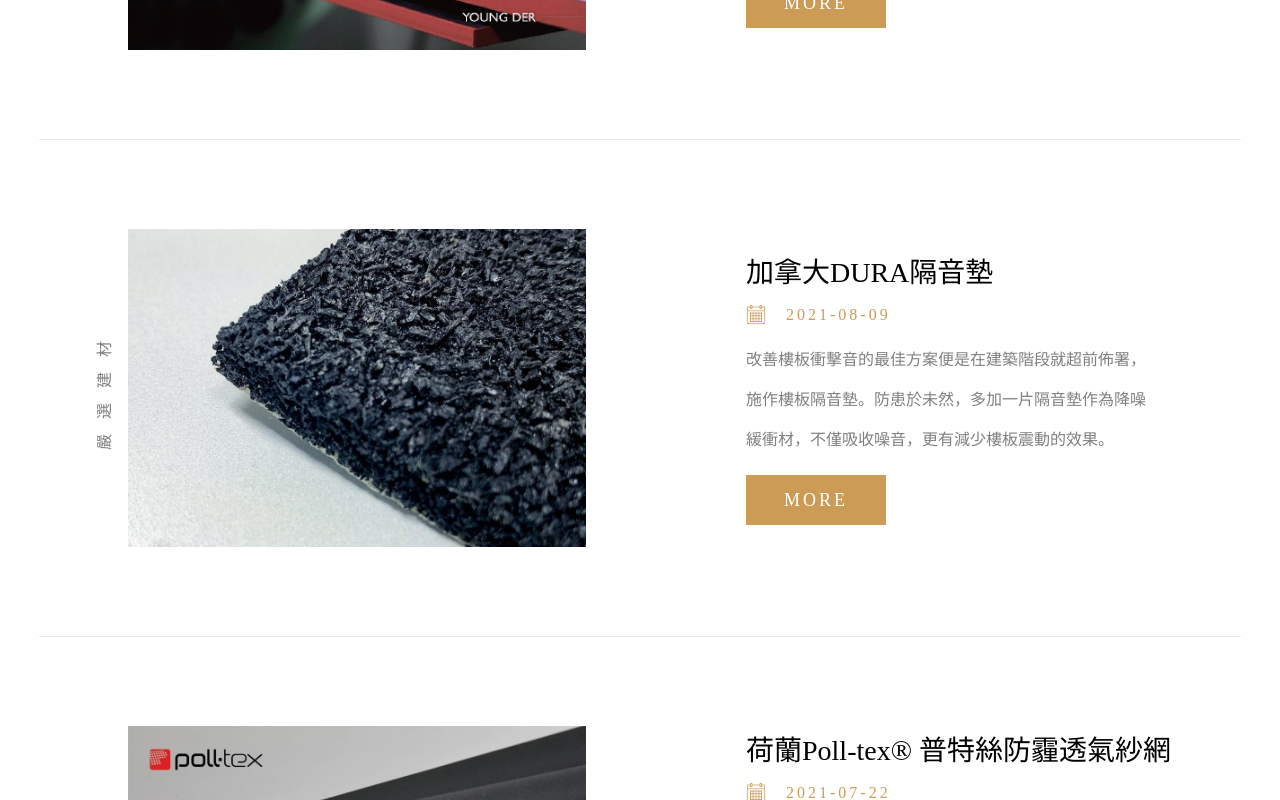
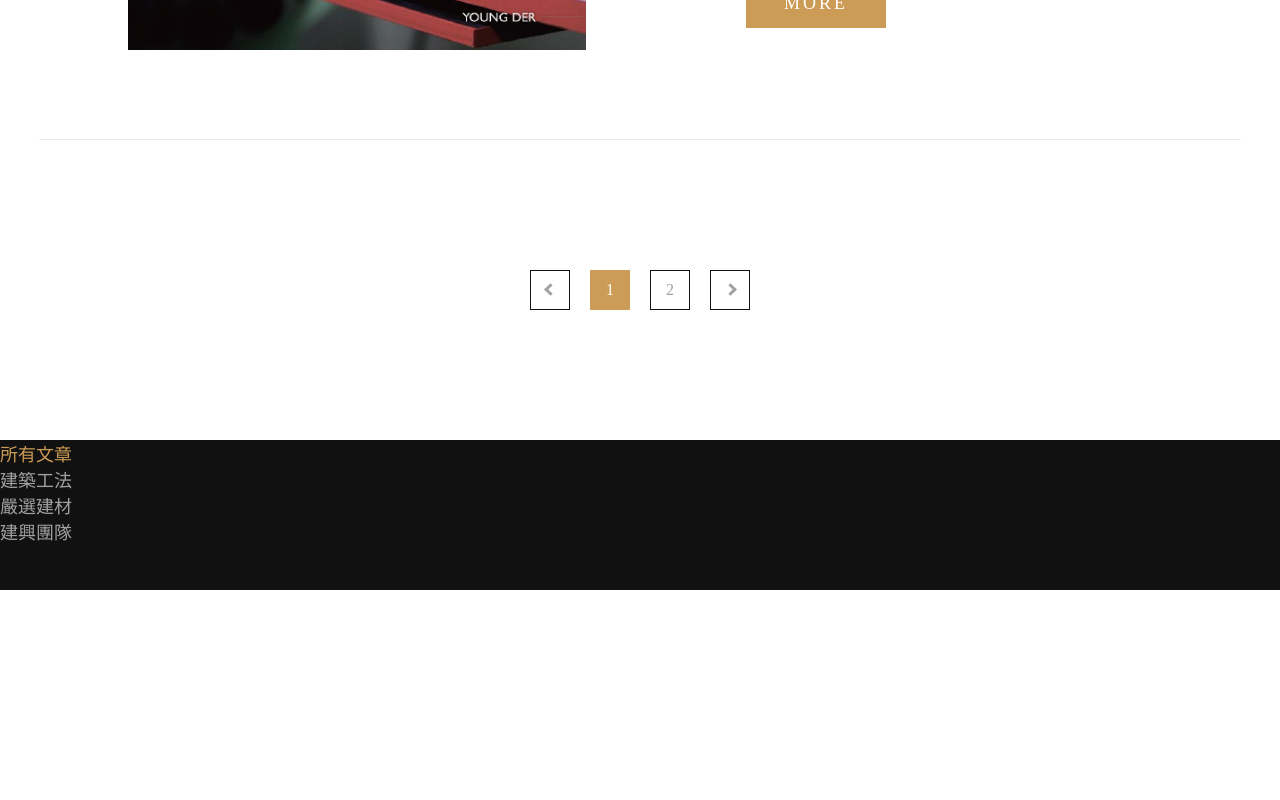
Before and after one commit to Jiimmy920812/arch_web, a Vue app: page /Tech in a window 1280 px wide. Shown: the part 2440-3240 px from the top of the page. After the commit the page ends 3030 px from the top, so only its background shows below. Built offline with nearby package versions, Linux system fonts and the light colour scheme.

Commit message:
042723_Jimmy_pagination

```diff
--- a/src/assets/base.css
+++ b/src/assets/base.css
@@ -16,7 +16,6 @@
 
 .router-link-active {
   text-decoration: none;
-  text-align: center;
 }
 
 a {
--- a/src/components/Pagination.vue
+++ b/src/components/Pagination.vue
@@ -1,5 +1,5 @@
 <script setup>
-import { computed } from 'vue';
+import { computed, ref, watch } from 'vue';
 
 const emits = defineEmits(['page']);
 const props = defineProps({
@@ -17,15 +17,14 @@
     },
 });
 
-const currentPage = computed({
-    get() {
-        return props.currentPage;
-    },
-    set(val) {
-        emits('page', val);
-    },
-});
 
+
+
+const currentPage = ref(props.currentPage)
+
+watch(() => currentPage.value, () => {
+    emits('page', currentPage.value);
+})
 
 const pageNum = computed(() => Math.ceil(props.dataTotal / props.pageSize));
 
@@ -48,53 +47,107 @@
     return newArr;
 });
 
-
+function toTop() {
+    document.body.scrollTop = document.documentElement.scrollTop = 0;
+}
 
 </script>
 
 <template>
-    {{ currentPage }}
-    {{ pageNumber }}
     <div class="el-pagination ">
-        <button :disabled="currentPage === 1" @click="currentPage = 1">
-            <div class="left"></div>
-        </button>
         <ul class="el-pager">
-            <li v-for="pageNumber, index in renderArr" :key="index" :class="{ 'is-active': currentPage == pageNumber }"
-                class="number " @click="currentPage = pageNumber" @keydown="fn">{{ pageNumber }}</li>
+            <button class="numbrerBg" :disabled="currentPage === 1" @click="currentPage = 1, toTop()">
+                <div class="arrow left"></div>
+            </button>
+            <li v-for="pageNumber, index in renderArr" :key="index" :class="{ 'is-active': currentPage === pageNumber }"
+                class="numbrerBg" @click="(currentPage = pageNumber), toTop()" @keydown="fn">{{ pageNumber }}
+            </li>
+            <button class="numbrerBg" :disabled="currentPage === pageNum" @click="currentPage = pageNum, toTop()">
+                <div class="arrow right "></div>
+            </button>
         </ul>
-
-        <button :disabled="currentPage === pageNum" @click="currentPage = pageNum">
-            <div class="right"></div>
-        </button>
     </div>
 </template>
 
 <style scoped lang="scss">
+button {
+    background: none;
+    cursor: pointer;
+}
+
+button:disabled {
+    cursor: not-allowed;
+}
+
+
+
+.arrow {
+    border: solid var(--text_Gray);
+    border-width: 0px 3px 3px 0;
+    display: inline-block;
+    padding: 3px;
+}
+
+.right {
+    transform: rotate(-45deg);
+}
+
+.left {
+    transform: rotate(135deg);
+}
+
+
+.el-pagination {
+    display: flex;
+    justify-content: center;
+    align-items: center;
+}
+
+.is-active {
+    width: 40px !important;
+    height: 40px !important;
+    background-color: var(--gold_1);
+    border: none !important;
+    color: white !important;
+}
+
+.numbrerBg {
+    width: 40px;
+    height: 40px;
+    border: 1px solid var(--black_1);
+    box-sizing: border-box;
+}
+
+.numbrerBg:hover {
+    width: 40px;
+    height: 40px;
+    background-color: var(--gold_1);
+    border: none !important;
+    color: white !important;
+}
+
+.numbrerBg:hover .arrow {
+    border: solid white;
+    border-width: 0px 3px 3px 0;
+}
+
+
+
+
 .el-pager {
     display: flex;
     justify-content: center;
     align-items: center;
+    gap: 20px;
 
     li {
         cursor: pointer;
         display: flex;
         justify-content: center;
         align-items: center;
-        width: 40px;
-        height: 40px;
-        border: 1px solid var(--black_1);
+
         list-style: none;
-        margin: 10px;
         color: var(--text_Gray);
     }
 }
-
-.is-active {
-    width: 42px !important;
-    height: 42px !important;
-    background-color: var(--gold_1);
-    border: none !important;
-    color: white !important;
-}
 </style>
--- a/src/layout/Layout.vue
+++ b/src/layout/Layout.vue
@@ -6,8 +6,10 @@
 
 
 import { ref } from 'vue';
+import { usePageData } from '@/stores/pageData';
+const uPageData = usePageData();
 
-const scorllUse = ref(false)
+const scorllUse = ref(uPageData.scorllUse)
 const scrollDistance = ref(null)
 
 function handleScroll() {
@@ -16,7 +18,6 @@
   const { clientHeight } = scrollDistance.value;
   const distance = scrollHeight - scrollTop - clientHeight;
   if (distance !== 0) scorllUse.value = true
-  console.log(distance);
   if (distance === 0) scorllUse.value = false
 
 }
--- a/src/layout/components/SideBar.vue
+++ b/src/layout/components/SideBar.vue
@@ -76,9 +76,9 @@
                         </div>
                         <transition name="semiRouter-slide">
                             <div class="semiRouter" v-if="isSemiRouter">
-                                <RouterLink to="/Contact" @click="menuClick">建築工法</RouterLink>
-                                <RouterLink to="/Contact" @click="menuClick">嚴選建材</RouterLink>
-                                <RouterLink to="/Contact" @click="menuClick">建興團隊</RouterLink>
+                                <RouterLink to="/Tech_arch" @click="menuClick">建築工法</RouterLink>
+                                <RouterLink to="/Tech_material" @click="menuClick">嚴選建材</RouterLink>
+                                <RouterLink to="/Tech_team" @click="menuClick">建興團隊</RouterLink>
                             </div>
                         </transition>
                     </li>
@@ -192,7 +192,6 @@
 
 
 .linkGround a {
-    text-decoration: none;
     font-size: 18px;
     color: rgba(255, 255, 255, 0.70);
 }
--- a/src/router/index.js
+++ b/src/router/index.js
@@ -24,6 +24,21 @@
           component: () => import('../views/Tech.vue'),
         },
         {
+          path: '/Tech_arch',
+          name: 'Tech_arch',
+          component: () => import('../views/Tech_arch.vue'),
+        },
+        {
+          path: '/Tech_material',
+          name: 'Tech_material',
+          component: () => import('../views/Tech_material.vue'),
+        },
+        {
+          path: '/Tech_team',
+          name: 'Tech_team',
+          component: () => import('../views/Tech_team.vue'),
+        },
+        {
           path: '/Introduce',
           name: 'Introduce',
           component: () => import('../views/Introduce.vue'),
--- /dev/null
+++ b/src/stores/pageData.js
@@ -0,0 +1,11 @@
+import { defineStore } from 'pinia';
+
+export const usePageData = defineStore({
+  id: 'pageData',
+  state: () => ({
+    scorllUse: false,
+  }),
+  actions: {
+
+  },
+});
--- a/src/views/Tech.vue
+++ b/src/views/Tech.vue
@@ -1,8 +1,20 @@
 <script setup>
-import { ref } from 'vue';
+import { ref, computed } from 'vue';
 import Card_Plan from '../components/Card_Plan.vue'
 import pagination from '../components/Pagination.vue'
 
+const props = defineProps({
+  type: {
+    type: String,
+    default: '',
+  }
+})
+
+
+const currentPage = ref(1)
+const pageSize = ref(5)
+
+const type = ref(props.type)
 const cardArr = [
   {
     type: 'arch',
@@ -62,21 +74,50 @@
   }
 ]
 
-const currentPage = ref(1)
+function getPage(value) {
+  currentPage.value = value;
+}
+
+const cardArrType = computed(() => {
+  if (type.value === 'arch') return cardArr.filter((n) => n.type === 'arch');
+  if (type.value === 'team') return cardArr.filter((n) => n.type === 'team');
+  if (type.value === 'material') return cardArr.filter((n) => n.type === 'material');
+  return cardArr;
+})
+
+const currentPageData = computed(() => {
+  const startIndex = (currentPage.value - 1) * pageSize.value
+  const endIndex = startIndex + pageSize.value
+  return cardArrType.value.slice(startIndex, endIndex)
+})
+
 
 
 </script>
 
 <template>
   <div class="TechBg">
-    <div class="section1 center" v-for="value, index in cardArr" :key="index">
+    <div class="center" v-for="value, index in currentPageData" :key="index">
       <Card_Plan :img="value.img" :verticalText='value.verticalText' :title='value.title' :date="value.date"
         :content="value.content" />
     </div>
-    <div class="pagination">
-      <pagination :currentPage="currentPage" :dataTotal="30" :pageSize="6" />
+    <div class="pagination center">
+      <pagination :currentPage="page" :dataTotal="cardArrType.length" :pageSize="pageSize" @page="getPage" />
     </div>
+    <div class="footer">
+      <p class="title">所有文章</p>
+      <p>
+        <RouterLink to="/Tech_arch">建築工法</RouterLink>
+      </p>
+      <p>
+        <RouterLink to="/Tech_material">嚴選建材</RouterLink>
+      </p>
+      <p>
+        <RouterLink to="/Tech_team">建興團隊</RouterLink>
+      </p>
 
+
+    </div>
   </div>
 </template>
 
@@ -87,8 +128,21 @@
 
 .pagination {
   width: 100%;
-  height: 200px;
-  margin-top: 100px;
-  margin-bottom: 100px;
+  height: 300px;
 }
-</style>
+
+.footer {
+  width: 100%;
+  height: 150px;
+  background-color: var(--black_1);
+
+  .title {
+    color: var(--gold_1);
+    font-size: 18px;
+  }
+
+  a {
+    color: var(--text_Gray);
+    font-size: 18px;
+  }
+}</style>
--- a/src/views/Tech_arch.vue
+++ b/src/views/Tech_arch.vue
@@ -1,12 +1,10 @@
 <script setup>
+import Tech from './Tech.vue'
 
 </script>
 
 <template>
-  <h1>tech</h1>
-
+  <Tech type="arch" />
 </template>
 
-<style lang="scss">
-
-</style>
+<style lang="scss"></style>
--- a/src/views/Tech_material.vue
+++ b/src/views/Tech_material.vue
@@ -1,12 +1,10 @@
 <script setup>
+import Tech from './Tech.vue'
 
 </script>
 
 <template>
-  <h1>tech</h1>
-
+  <Tech type="material" />
 </template>
 
-<style lang="scss">
-
-</style>
+<style lang="scss"></style>
--- a/src/views/Tech_team.vue
+++ b/src/views/Tech_team.vue
@@ -1,12 +1,9 @@
 <script setup>
-
+import Tech from './Tech.vue'
 </script>
 
 <template>
-  <h1>tech</h1>
-
+    <Tech type="team" />
 </template>
 
-<style lang="scss">
-
-</style>
+<style lang="scss"></style>
```
Also changed, not shown: src/stores/counter.js (deleted).
